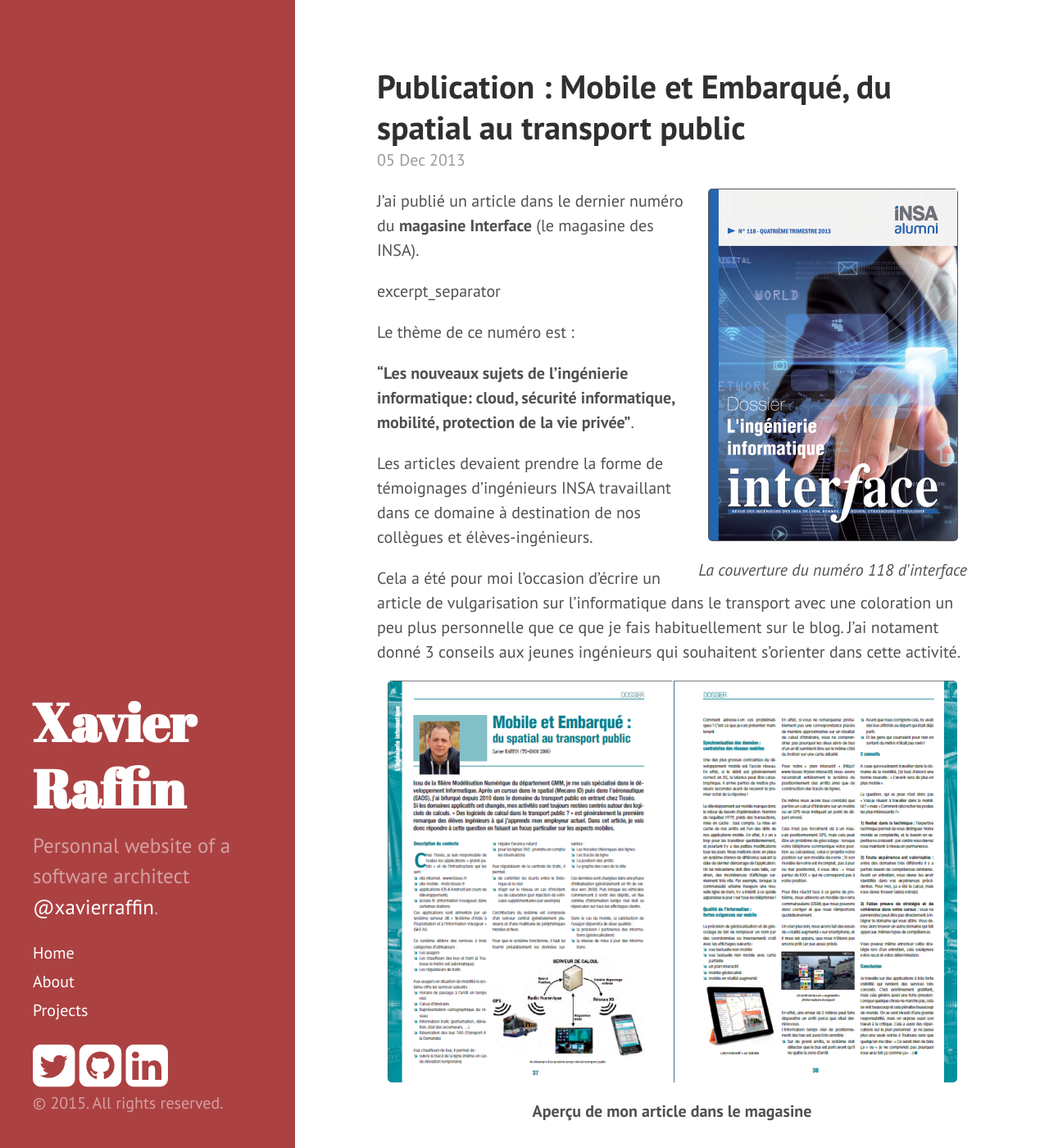
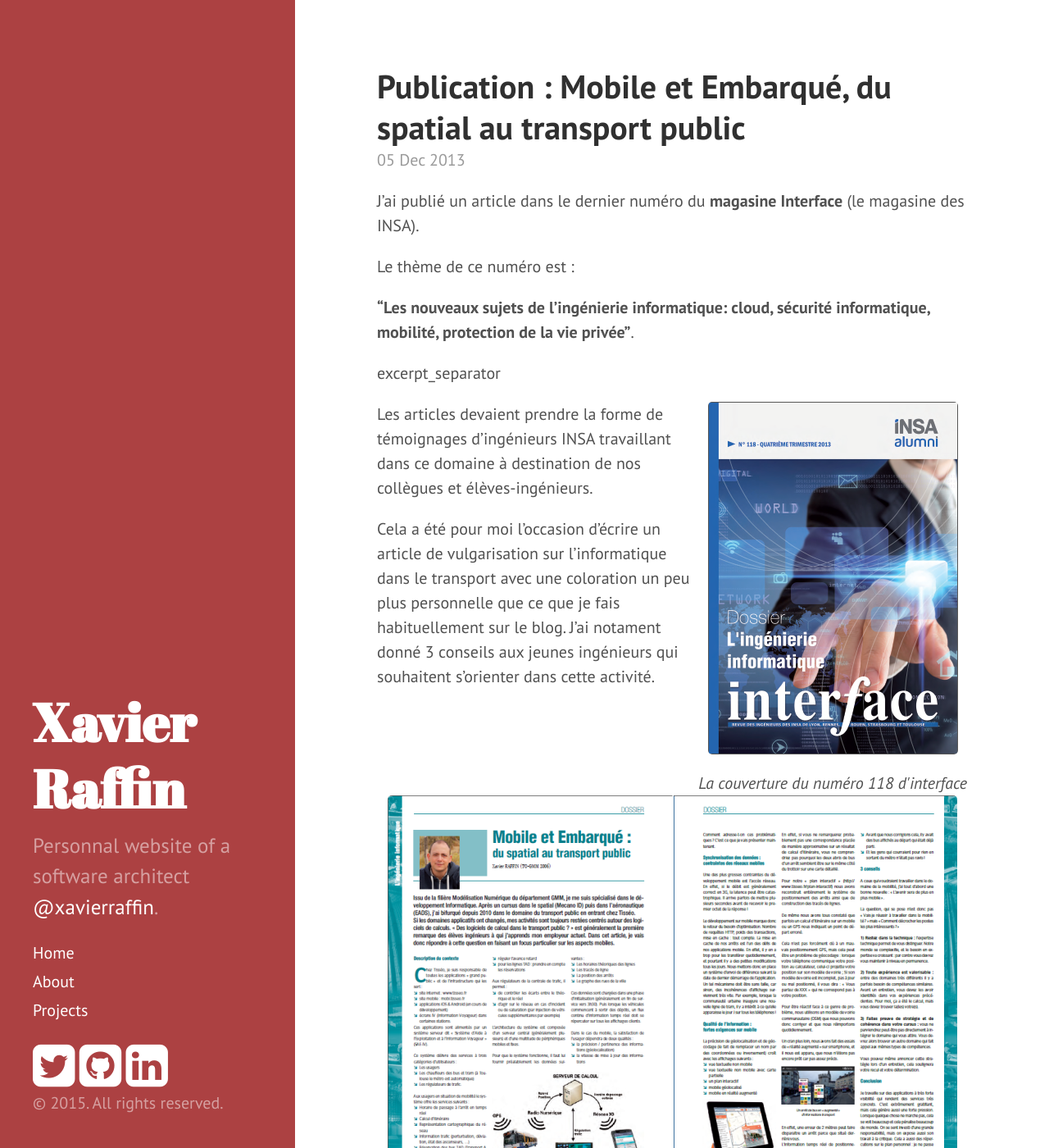
Before and after one commit to xavierraffin/xavierraffin.github.io, a Jekyll site: the page built from _posts/2013-12-05-publication-mobile-et-embarqu-du-spatial-au-transport-public.md, in a window 1280 px wide and 1400 px high. Shown: the whole window at 82% size. Built offline with Jekyll 4.4.1, drawn with Linux system fonts in a browser that asks for light colours; nearby versions of some CDN libraries; Markdown is read by kramdown in place of the engine named in the settings.

```diff
--- a/_posts/2013-12-05-publication-mobile-et-embarqu-du-spatial-au-transport-public.md
+++ b/_posts/2013-12-05-publication-mobile-et-embarqu-du-spatial-au-transport-public.md
@@ -3,19 +3,20 @@ layout: post
 title: 'Publication : Mobile et Embarqué, du spatial au transport public'
 created: 1386278955
 ---
+J'ai publié un article dans le dernier numéro du <b>magasine Interface</b> (le magasine des INSA).
+
+Le thème de ce numéro est :
+
+<b>"Les nouveaux sujets de l'ingénierie informatique: cloud, sécurité informatique, mobilité, protection de la vie privée"</b>.
+
+excerpt_separator
+
 <div style="float:right">
 <center>
 <img src="/sites/xavierraffin.com/files/couv-interfacte-118.PNG" />
 <i>La couverture du numéro 118 d'interface</i>
 </center>
 </div>
-J'ai publié un article dans le dernier numéro du <b>magasine Interface</b> (le magasine des INSA).
-
-excerpt_separator
-
-Le thème de ce numéro est :
-
-<b>"Les nouveaux sujets de l'ingénierie informatique: cloud, sécurité informatique, mobilité, protection de la vie privée"</b>.
 
 Les articles devaient prendre la forme de témoignages d'ingénieurs INSA travaillant dans ce domaine à destination de nos collègues et élèves-ingénieurs.
 
```
